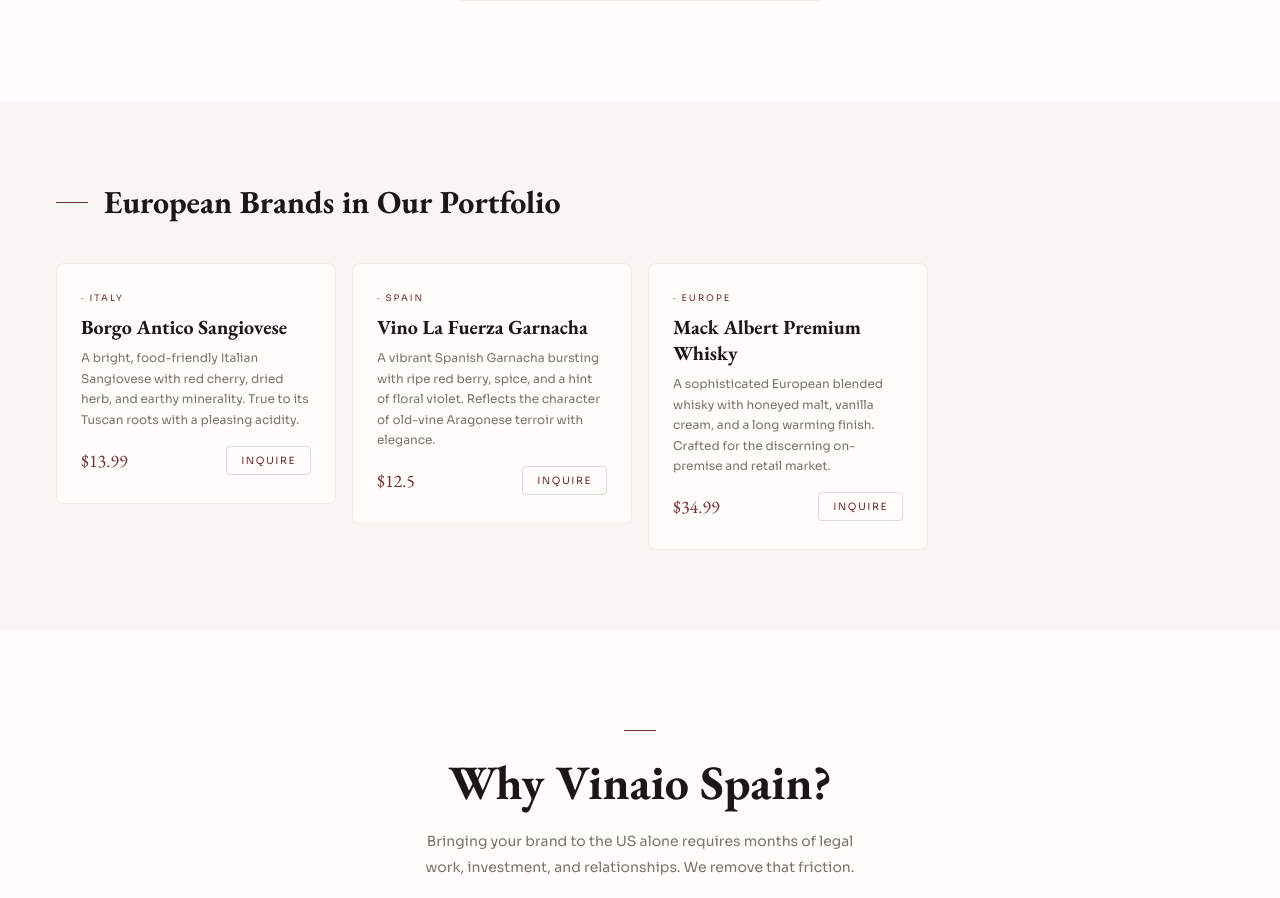
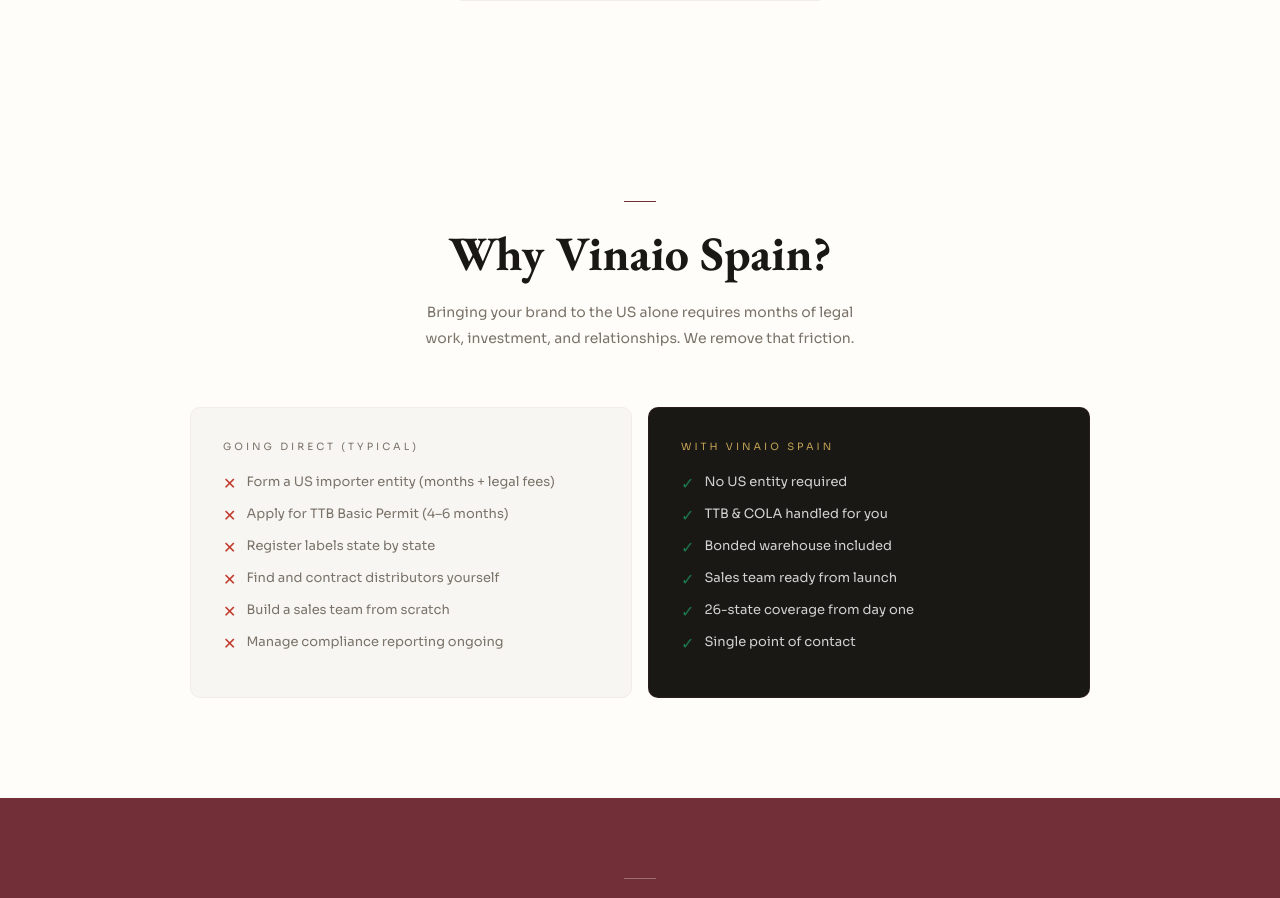
Before and after one commit to Hectorg0827/VinaioWebsite, a Next.js app: page /spain in a window 1280 px wide. Shown: the part 1465-2363 px from the top of the page. Built offline with nearby package versions, Linux system fonts and the light colour scheme.

Commit message:
feat(portfolio): redesign product cards with brand logos and full bottle display

```diff
--- a/src/app/api/admin/products/[id]/route.js
+++ b/src/app/api/admin/products/[id]/route.js
@@ -18,7 +18,7 @@
     name, sku, brand, vintage, format, type, category, categories,
     origin, region, description_en, description_es,
     price_case, price_bottle, tier_pricing, portfolios,
-    inStock, featured, imageUrl, tags
+    inStock, featured, imageUrl, logoUrl, tags
   } = body;
 
   try {
@@ -45,6 +45,7 @@
         in_stock:       inStock,
         featured,
         image_url:      imageUrl       ?? null,
+        logo_url:       logoUrl        ?? null,
         tags:           tags           ?? [],
       })
       .eq("id", id)
--- a/src/app/api/admin/products/route.js
+++ b/src/app/api/admin/products/route.js
@@ -17,7 +17,7 @@
     name, sku, brand, vintage, format, type, category, categories,
     origin, region, description_en, description_es,
     price_case, price_bottle, tier_pricing, portfolios,
-    inStock, featured, imageUrl, tags
+    inStock, featured, imageUrl, logoUrl, tags
   } = body;
 
   const slug = body.slug || `${name}-${sku}`.toLowerCase().replace(/\s+/g, "-").replace(/[^a-z0-9-]/g, "");
@@ -51,6 +51,7 @@
         in_stock:       inStock        ?? true,
         featured:       featured       ?? false,
         image_url:      imageUrl       ?? null,
+        logo_url:       logoUrl        ?? null,
         tags:           tags           ?? [],
       })
       .select()
--- a/src/data/products.js
+++ b/src/data/products.js
@@ -22,7 +22,9 @@
 const RAW_PRODUCTS = [
   {
     id: "bermudez",
-    name: "Bermúdez Ron Añejo",
+    name: "Ron Añejo",
+    brand: "J. Armando Bermúdez",
+    type: "Aged Dominican Rum",
     sku: "BRM-750",
     price: 18.99,
     unit: "750ml",
@@ -34,10 +36,14 @@
     description:
       "Aged in American oak barrels, Bermúdez Ron Añejo delivers smooth notes of vanilla, dried fruit, and a warm oak finish. A cornerstone of Dominican rum heritage since 1852.",
     tags: ["aged", "premium", "cocktail", "dominican"],
+    imageUrl: "https://images.unsplash.com/photo-1514362545857-3bc16c4c7d1b?auto=format&fit=crop&q=80&w=800",
+    logoUrl: "/logo.png"
   },
   {
     id: "candela",
-    name: "Candela Mamajuana",
+    name: "Mamajuana",
+    brand: "Candela",
+    type: "Spiced Herbal Spirit",
     sku: "CDL-750",
     price: 22.50,
     unit: "750ml",
@@ -49,70 +55,14 @@
     description:
       "An authentic Dominican herbal spirit infused with roots, bark, and spices in a rum-wine base. Bold, complex, and deeply rooted in Caribbean tradition.",
     tags: ["herbal", "traditional", "dominican", "mamajuana"],
-  },
-  {
-    id: "latuya",
-    name: "Cerveza República La Tuya",
-    sku: "CRT-355",
-    price: 2.49,
-    unit: "355ml",
-    categories: ["Beer"],
-    origin: "Dominican Republic",
-    region: "Caribbean",
-    inStock: true,
-    featured: false,
-    description:
-      "A crisp, light lager brewed with Caribbean water and premium malt. Clean finish with subtle citrus notes — the everyday beer of the Dominican Republic.",
-    tags: ["lager", "light", "dominican", "crisp"],
-  },
-  {
-    id: "maldita",
-    name: "Maldita Suegra",
-    sku: "MLS-750",
-    price: 16.99,
-    unit: "750ml",
-    categories: ["Spirits"],
-    origin: "Dominican Republic",
-    region: "Caribbean",
-    inStock: false,
-    featured: false,
-    description:
-      "A playfully named Dominican spirit blending tropical fruit notes with a medium-bodied sweetness. A crowd-pleasing pour with cultural character.",
-    tags: ["sweet", "tropical", "dominican"],
-  },
-  {
-    id: "dulce",
-    name: "Dulce Pasitos",
-    sku: "DLP-750",
-    price: 9.99,
-    unit: "750ml",
-    categories: ["Wine"],
-    origin: "Dominican Republic",
-    region: "Caribbean",
-    inStock: true,
-    featured: false,
-    description:
-      "A semi-sweet Dominican wine with bright tropical fruit aromas and a smooth, approachable finish. Perfect for celebrations and casual occasions.",
-    tags: ["semi-sweet", "tropical", "dominican", "approachable"],
-  },
-  {
-    id: "vinicola",
-    name: "Vinícola del Norte Reserva",
-    sku: "VDN-750",
-    price: 14.50,
-    unit: "750ml",
-    categories: ["Wine"],
-    origin: "Dominican Republic",
-    region: "Caribbean",
-    inStock: true,
-    featured: false,
-    description:
-      "A structured reserve-level Dominican red with dark berry fruit, balanced tannins, and a lingering finish. Crafted for the growing Caribbean fine wine market.",
-    tags: ["reserva", "red wine", "dominican", "structured"],
+    imageUrl: "https://images.unsplash.com/photo-1569058242253-92a9c71f9867?auto=format&fit=crop&q=80&w=800",
+    logoUrl: "/logo.png"
   },
   {
     id: "maipo",
-    name: "Viña Maipo Cabernet Sauvignon",
+    name: "Cabernet Sauvignon",
+    brand: "Viña Maipo",
+    type: "Gran Reserva",
     sku: "VMP-750",
     price: 11.99,
     unit: "750ml",
@@ -124,51 +74,8 @@
     description:
       "From Chile's iconic Maipo Valley, this Cabernet Sauvignon shows classic blackcurrant and cedar notes with firm but approachable tannins. Excellent QPR.",
     tags: ["cabernet", "chile", "maipo valley", "red wine"],
-  },
-  {
-    id: "borgo",
-    name: "Borgo Antico Sangiovese",
-    sku: "BGA-750",
-    price: 13.99,
-    unit: "750ml",
-    categories: ["Wine"],
-    origin: "Italy",
-    region: "Europe",
-    inStock: true,
-    featured: false,
-    description:
-      "A bright, food-friendly Italian Sangiovese with red cherry, dried herb, and earthy minerality. True to its Tuscan roots with a pleasing acidity.",
-    tags: ["sangiovese", "italy", "tuscany", "red wine", "food-friendly"],
-  },
-  {
-    id: "fuerza",
-    name: "Vino La Fuerza Garnacha",
-    sku: "VLF-750",
-    price: 12.50,
-    unit: "750ml",
-    categories: ["Wine"],
-    origin: "Spain",
-    region: "Europe",
-    inStock: true,
-    featured: true,
-    description:
-      "A vibrant Spanish Garnacha bursting with ripe red berry, spice, and a hint of floral violet. Reflects the character of old-vine Aragonese terroir with elegance.",
-    tags: ["garnacha", "spain", "aragon", "red wine", "old vine"],
-  },
-  {
-    id: "mack",
-    name: "Mack Albert Premium Whisky",
-    sku: "MAW-750",
-    price: 34.99,
-    unit: "750ml",
-    categories: ["Spirits", "Whisky"],
-    origin: "Europe",
-    region: "Europe",
-    inStock: true,
-    featured: true,
-    description:
-      "A sophisticated European blended whisky with honeyed malt, vanilla cream, and a long warming finish. Crafted for the discerning on-premise and retail market.",
-    tags: ["whisky", "blended", "europe", "premium", "on-premise"],
+    imageUrl: "https://images.unsplash.com/photo-1510812431401-41d2bd2722f3?auto=format&fit=crop&q=80&w=800",
+    logoUrl: "/logo.png"
   },
 ];
 
```
Also changed, not shown: src/app/admin/AdminDashboard.jsx (+35 -8 lines), src/app/portfolio/page.js (+122 -42 lines).
